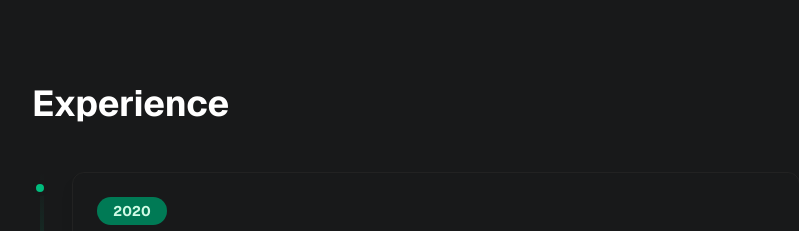
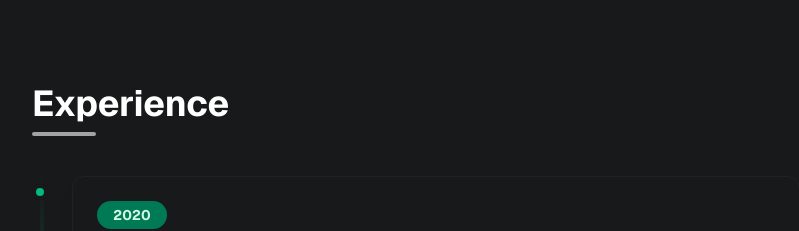
Before and after one commit to teressaconde/teressa-portfolio, a Next.js app: page / in a window 1280 px wide. Shown: the part 1220-1451 px from the top of the page, without its empty margins (64-863 px from the left). Built offline with nearby package versions, Linux system fonts and the light colour scheme.

Commit message:
style: add underline to Experience section label for visual consistency
- Added a short, rounded underline below the Experience section title
- Matches the style of the About section for a cohesive look

```diff
--- a/app/ExperienceSection.js
+++ b/app/ExperienceSection.js
@@ -30,7 +30,8 @@ const experiences = [
 export default function ExperienceSection() {
   return (
     <section id="experience" className="w-full min-h-[60vh] bg-[#18191A] px-4 md:px-24 py-20">
-      <h2 className="text-3xl md:text-4xl font-bold text-left mb-12">Experience</h2>
+      <h2 className="text-3xl md:text-4xl font-bold text-left mb-2">Experience</h2>
+      <div className="w-16 h-1 bg-white/60 mb-10 rounded" />
       <div className="relative flex flex-col items-start">
         {/* Vertical timeline line */}
         <div className="absolute left-2 top-0 h-full w-1 bg-gradient-to-b from-transparent via-emerald-500/60 to-transparent rounded-full z-0" />
```
